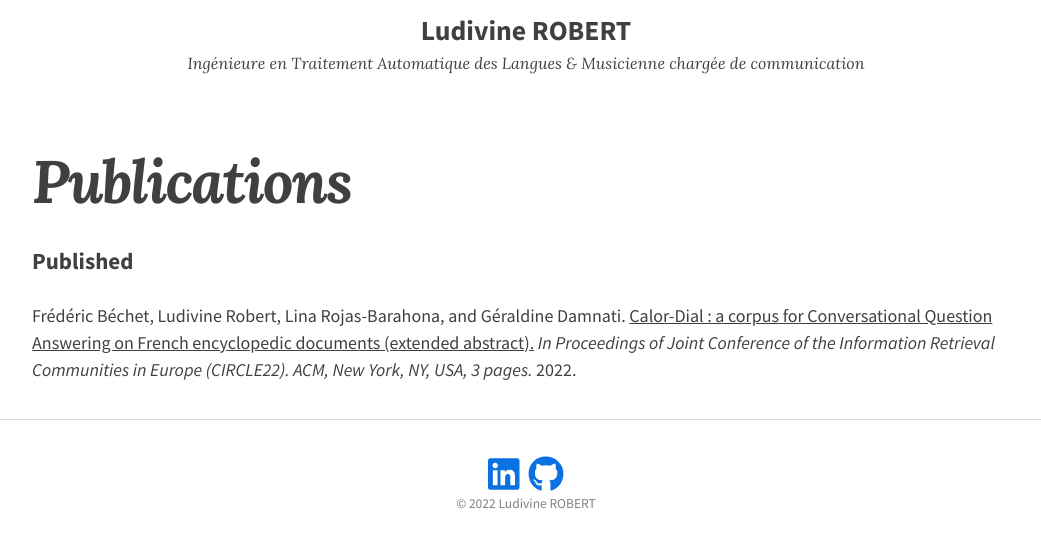
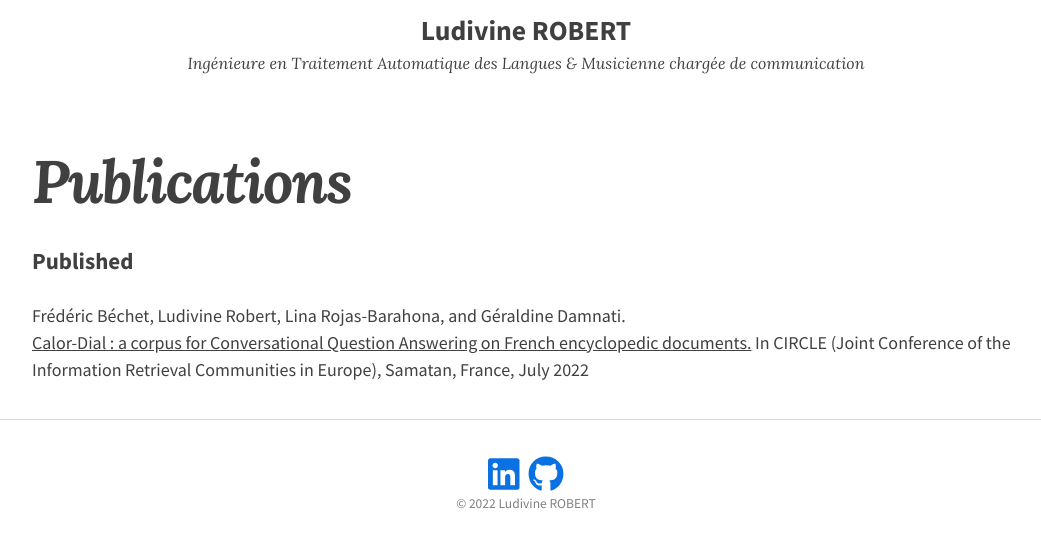
Before and after one commit to ludivinero/ludivinero.github.io, a Jekyll site: the page built from publi.md, in a window 1280 px wide, cut to the strip 221-769 px from the top of the page. Shown: the whole strip, without its empty margins (114-1155 px from the left). Built offline with Jekyll 4.4.1, drawn with Linux system fonts in a browser that asks for light colours; nearby versions of some CDN libraries.

Commit message:
Update publi.md

```diff
--- a/publi.md
+++ b/publi.md
@@ -7,4 +7,7 @@ entries_layout: list
 ---
 
 ### Published
-<p>Frédéric Béchet, Ludivine Robert, Lina Rojas-Barahona, and Géraldine Damnati. <u>Calor-Dial : a corpus for Conversational Question Answering on French encyclopedic documents (extended abstract).</u><i> In Proceedings of Joint Conference of the Information Retrieval Communities in Europe (CIRCLE22). ACM, New York, NY, USA, 3 pages. </i>2022.</p>
+<p>Frédéric Béchet, Ludivine Robert, Lina Rojas-Barahona, and Géraldine Damnati.<br>
+<u>Calor-Dial : a corpus for Conversational Question Answering on French encyclopedic
+documents.</u> In CIRCLE (Joint Conference of the Information Retrieval Communities in
+Europe), Samatan, France, July 2022</p>
```
